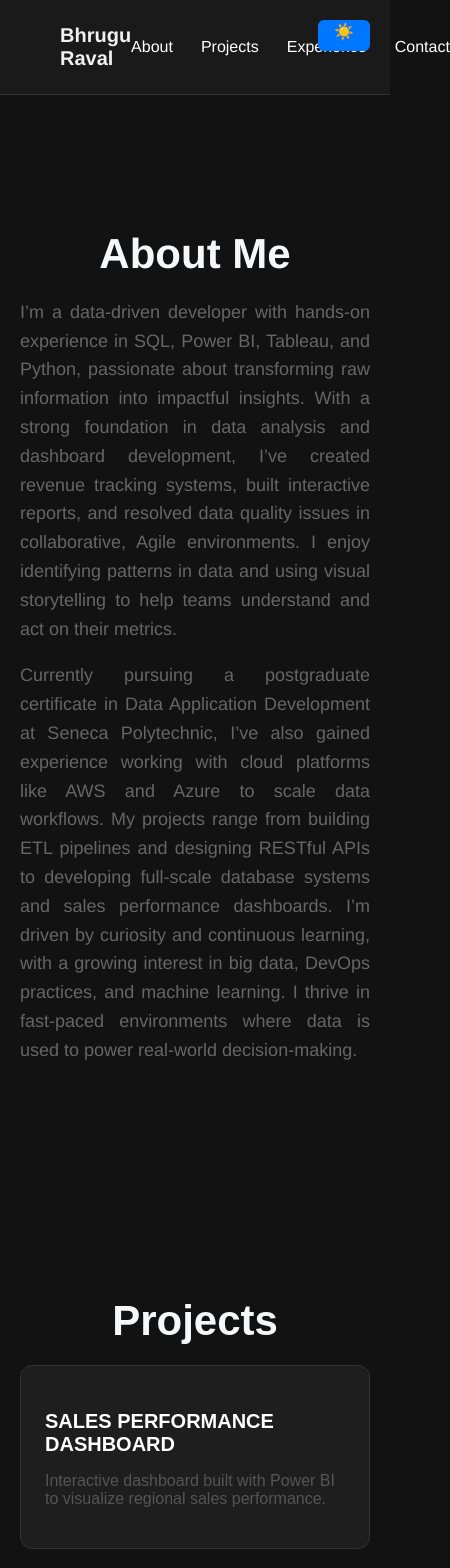
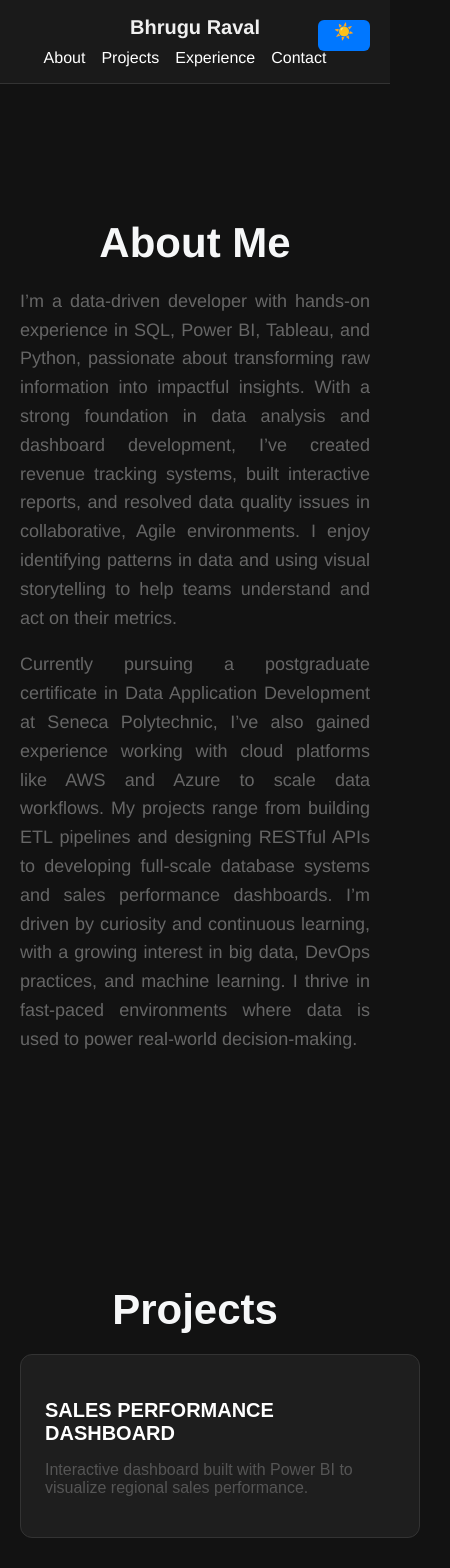
Before and after one commit to bhrugu1/portfolio, a React (Create React App) app: page / in a window 390 px wide. Shown: the top 1568 px of the page, 450 px wide, since content can reach past the window. Built offline with nearby package versions, Linux system fonts and the light colour scheme.

Commit message:
Update css for mobile

```diff
--- a/public/index.html
+++ b/public/index.html
@@ -3,7 +3,7 @@
   <head>
     <meta charset="utf-8" />
     <link rel="icon" href="%PUBLIC_URL%/favicon.ico" />
-    <meta name="viewport" content="width=device-width, initial-scale=1" />
+    <meta name="viewport" content="width=device-width, initial-scale=1.0"/>
     <meta name="theme-color" content="#000000" />
     <meta
       name="description"
--- a/src/App.css
+++ b/src/App.css
@@ -36,3 +36,34 @@
   color: #aaa;
   border-top: 1px solid #333;
 }
+
+
+@media (max-width: 768px) {
+  .header {
+    flex-direction: column;
+    padding: 16px 20px;
+  }
+
+  .nav-links {
+    flex-wrap: wrap;
+    justify-content: center;
+    gap: 16px;
+    margin-top: 10px;
+  }
+
+  .section {
+    padding: 40px 16px;
+  }
+
+  h2 {
+    font-size: 28px;
+  }
+
+  p {
+    font-size: 16px;
+  }
+
+  .project-card {
+    width: 100%;
+  }
+}
--- a/src/components/Contact.css
+++ b/src/components/Contact.css
@@ -42,3 +42,34 @@
 .contact button:hover {
   background-color: #005fcc;
 }
+
+
+@media (max-width: 768px) {
+  .header {
+    flex-direction: column;
+    padding: 16px 20px;
+  }
+
+  .nav-links {
+    flex-wrap: wrap;
+    justify-content: center;
+    gap: 16px;
+    margin-top: 10px;
+  }
+
+  .section {
+    padding: 40px 16px;
+  }
+
+  h2 {
+    font-size: 28px;
+  }
+
+  p {
+    font-size: 16px;
+  }
+
+  .project-card {
+    width: 100%;
+  }
+}
--- a/src/components/Experience.css
+++ b/src/components/Experience.css
@@ -36,3 +36,34 @@
 .experience {
   text-align: justify; /* or 'left', 'right', 'justify' */
 }
+
+
+@media (max-width: 768px) {
+  .header {
+    flex-direction: column;
+    padding: 16px 20px;
+  }
+
+  .nav-links {
+    flex-wrap: wrap;
+    justify-content: center;
+    gap: 16px;
+    margin-top: 10px;
+  }
+
+  .section {
+    padding: 40px 16px;
+  }
+
+  h2 {
+    font-size: 28px;
+  }
+
+  p {
+    font-size: 16px;
+  }
+
+  .project-card {
+    width: 100%;
+  }
+}
--- a/src/components/Footer.css
+++ b/src/components/Footer.css
@@ -6,3 +6,34 @@
   color: #777;
   border-top: 1px solid #eaeaea;
 }
+
+
+@media (max-width: 768px) {
+  .header {
+    flex-direction: column;
+    padding: 16px 20px;
+  }
+
+  .nav-links {
+    flex-wrap: wrap;
+    justify-content: center;
+    gap: 16px;
+    margin-top: 10px;
+  }
+
+  .section {
+    padding: 40px 16px;
+  }
+
+  h2 {
+    font-size: 28px;
+  }
+
+  p {
+    font-size: 16px;
+  }
+
+  .project-card {
+    width: 100%;
+  }
+}
--- a/src/components/Header.css
+++ b/src/components/Header.css
@@ -67,3 +67,33 @@
 body.dark .dark-toggle:hover {
   color: #fff;
 }
+
+@media (max-width: 768px) {
+  .header {
+    flex-direction: column;
+    padding: 16px 20px;
+  }
+
+  .nav-links {
+    flex-wrap: wrap;
+    justify-content: center;
+    gap: 16px;
+    margin-top: 10px;
+  }
+
+  .section {
+    padding: 40px 16px;
+  }
+
+  h2 {
+    font-size: 28px;
+  }
+
+  p {
+    font-size: 16px;
+  }
+
+  .project-card {
+    width: 100%;
+  }
+}
--- a/src/components/ProjectDetails.css
+++ b/src/components/ProjectDetails.css
@@ -21,3 +21,34 @@
   margin-bottom: 20px;
   border-radius: 8px;
 }
+
+
+@media (max-width: 768px) {
+  .header {
+    flex-direction: column;
+    padding: 16px 20px;
+  }
+
+  .nav-links {
+    flex-wrap: wrap;
+    justify-content: center;
+    gap: 16px;
+    margin-top: 10px;
+  }
+
+  .section {
+    padding: 40px 16px;
+  }
+
+  h2 {
+    font-size: 28px;
+  }
+
+  p {
+    font-size: 16px;
+  }
+
+  .project-card {
+    width: 100%;
+  }
+}
--- a/src/components/Projects.css
+++ b/src/components/Projects.css
@@ -38,3 +38,34 @@
   font-size: 16px;
   color: #555;
 }
+
+
+@media (max-width: 768px) {
+  .header {
+    flex-direction: column;
+    padding: 16px 20px;
+  }
+
+  .nav-links {
+    flex-wrap: wrap;
+    justify-content: center;
+    gap: 16px;
+    margin-top: 10px;
+  }
+
+  .section {
+    padding: 40px 16px;
+  }
+
+  h2 {
+    font-size: 28px;
+  }
+
+  p {
+    font-size: 16px;
+  }
+
+  .project-card {
+    width: 100%;
+  }
+}
--- a/src/index.css
+++ b/src/index.css
@@ -14,3 +14,33 @@
 h1, h2 {
   text-align: center;
 }
+
+@media (max-width: 768px) {
+  .header {
+    flex-direction: column;
+    padding: 16px 20px;
+  }
+
+  .nav-links {
+    flex-wrap: wrap;
+    justify-content: center;
+    gap: 16px;
+    margin-top: 10px;
+  }
+
+  .section {
+    padding: 40px 16px;
+  }
+
+  h2 {
+    font-size: 28px;
+  }
+
+  p {
+    font-size: 16px;
+  }
+
+  .project-card {
+    width: 100%;
+  }
+}
```
Also changed, not shown: src/components/Experience.js (+5 -5 lines).
